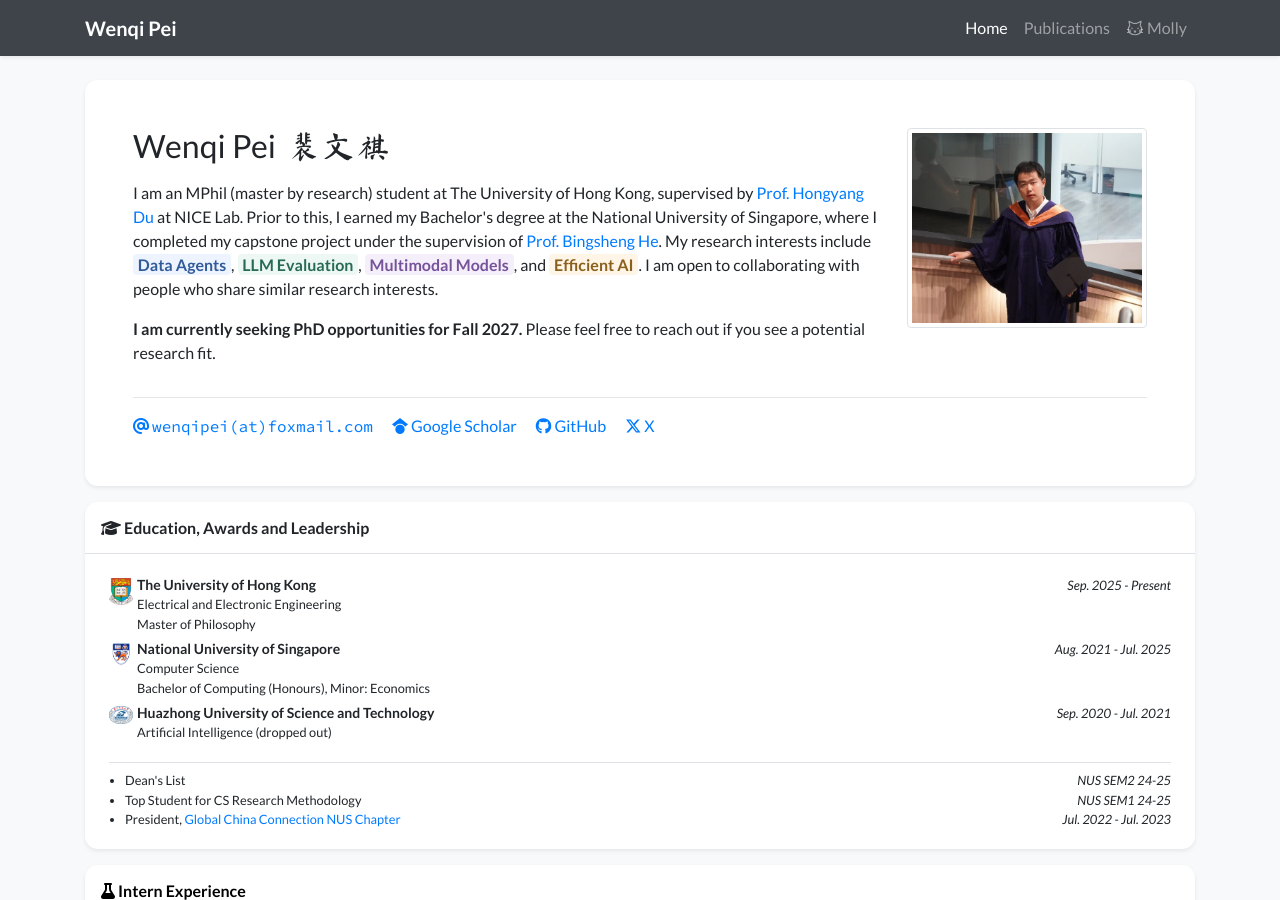
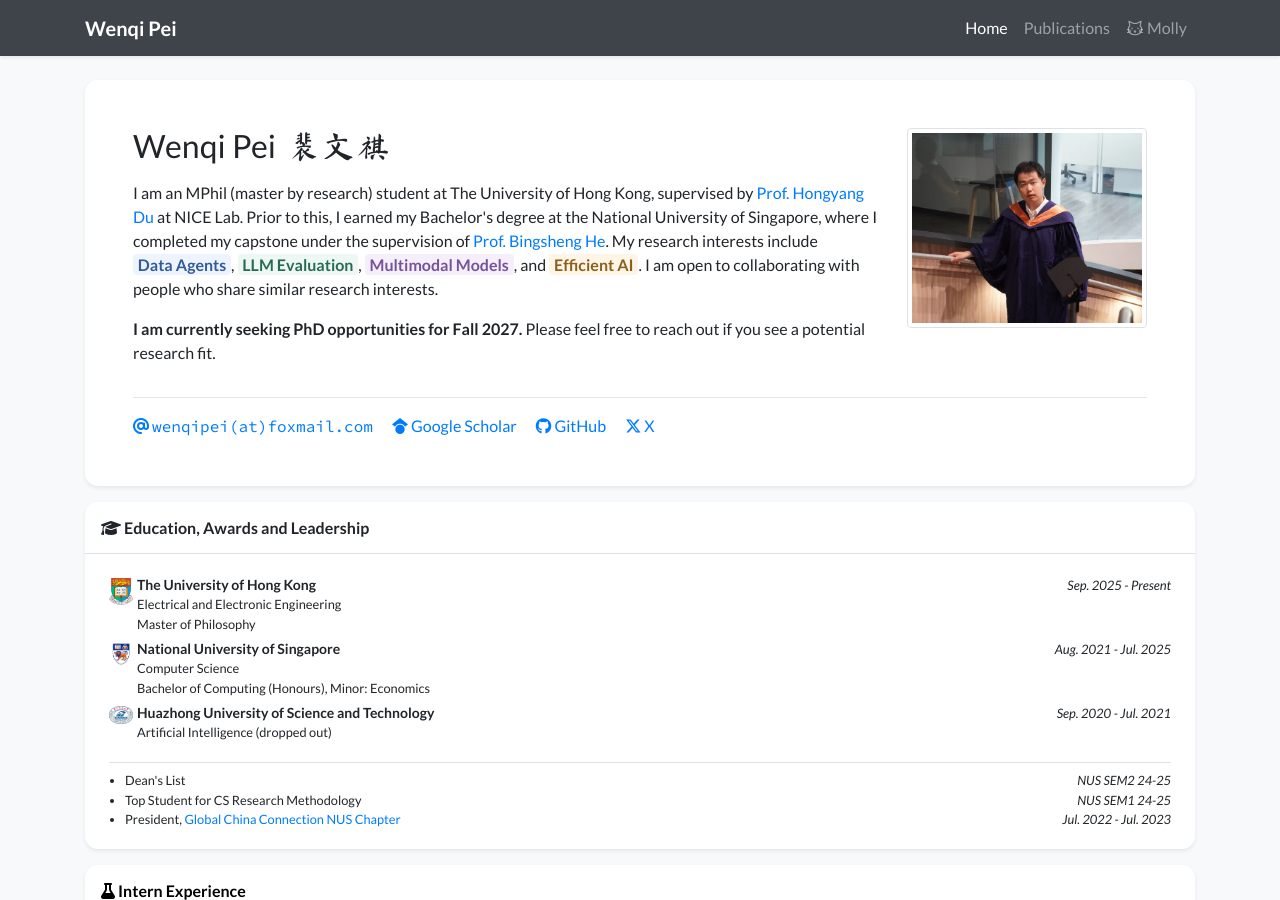
Before and after one commit to CedricPei/CedricPei.github.io, a Jekyll site: the page built from index.html, in a window 1280 px wide and 900 px high. Built offline with Jekyll 4.4.1, drawn with Linux system fonts in a browser that asks for light colours; nearby versions of some CDN libraries; a style sheet for code colours, icons or effects is not loaded.

Commit message:
Simplify capstone phrasing

```diff
--- a/_data/profile.yml
+++ b/_data/profile.yml
@@ -16,7 +16,7 @@ twitter: WenqiPei
 short_bio_text_justify: false
 short_bio: >-
   <p>
-    I am an MPhil (master by research) student at The University of Hong Kong, supervised by <a href="https://hongyangdu.github.io/" target="_blank">Prof. Hongyang Du</a> at NICE Lab. Prior to this, I earned my Bachelor's degree at the National University of Singapore, where I completed my capstone project under the supervision of <a href="https://www.comp.nus.edu.sg/~hebs/" target="_blank">Prof. Bingsheng He</a>. My research interests include <span class="research-interest publication-tag--data-agent">Data Agents</span>, <span class="research-interest publication-tag--evaluation">LLM Evaluation</span>, <span class="research-interest publication-tag--multimodal">Multimodal Models</span>, and <span class="research-interest publication-tag--efficient">Efficient AI</span>. I am open to collaborating with people who share similar research interests.
+    I am an MPhil (master by research) student at The University of Hong Kong, supervised by <a href="https://hongyangdu.github.io/" target="_blank">Prof. Hongyang Du</a> at NICE Lab. Prior to this, I earned my Bachelor's degree at the National University of Singapore, where I completed my capstone under the supervision of <a href="https://www.comp.nus.edu.sg/~hebs/" target="_blank">Prof. Bingsheng He</a>. My research interests include <span class="research-interest publication-tag--data-agent">Data Agents</span>, <span class="research-interest publication-tag--evaluation">LLM Evaluation</span>, <span class="research-interest publication-tag--multimodal">Multimodal Models</span>, and <span class="research-interest publication-tag--efficient">Efficient AI</span>. I am open to collaborating with people who share similar research interests.
   </p>
   <p>
     <strong>I am currently seeking PhD opportunities for Fall 2027.</strong> Please feel free to reach out if you see a potential research fit.
```
